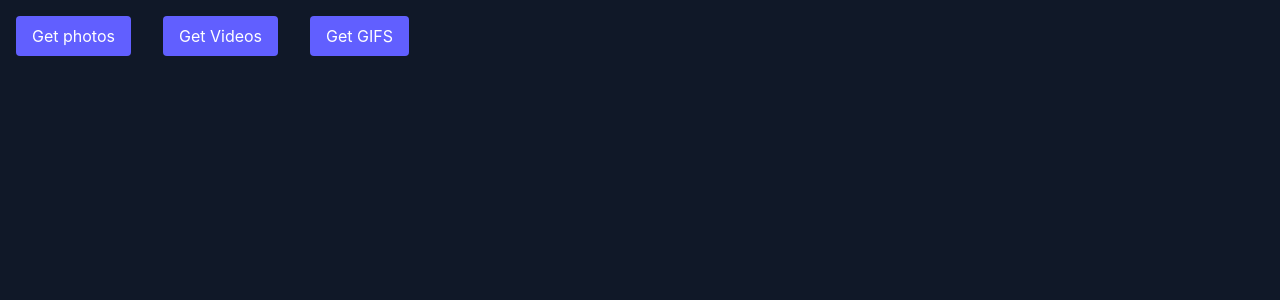
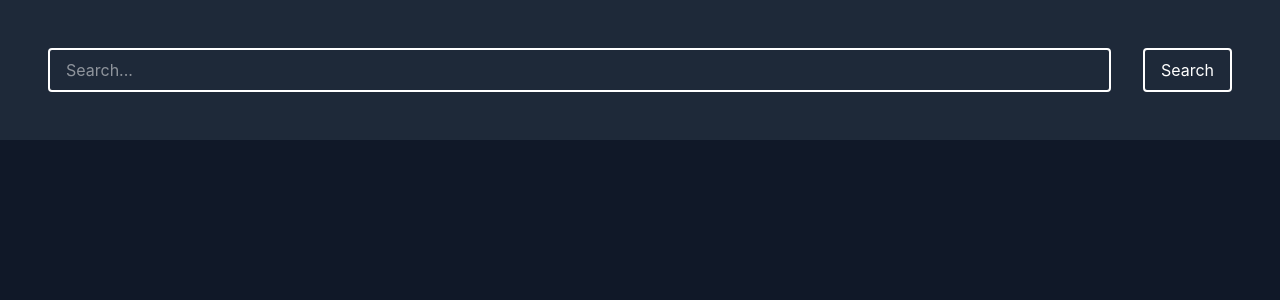
Before and after one commit to Neerrr001/reduxx, a React (Vite) app in the folder projecttt/: page / in a window 1280 px wide. Shown: the top 300 px of the page. Built offline with nearby package versions, Linux system fonts and the light colour scheme.

Commit message:
Made SearchBar

```diff
--- a/projecttt/src/App.jsx
+++ b/projecttt/src/App.jsx
@@ -1,26 +1,11 @@
-import {fetchPhotos, fetchVideos, fetchGifs} from './api/mediaApi'
+import SearchBar from "./components/SearchBar"
+
 const App = () => {
 
   return (
     <div className='h-screen w-full bg-gray-900 text-white'>
-      <button className='px-4 py-2 m-4 bg-indigo-500 cursor-pointer active:scale-95 rounded'
-      onClick={async ()=>{
-        const data = await fetchPhotos('cat')
-        console.log(data.results)
-      }}>Get photos</button>
 
-      <button className='px-4 py-2 m-4 bg-indigo-500 cursor-pointer active:scale-95 rounded'
-      onClick={async ()=>{
-        const data = await fetchVideos('cat')
-        console.log(data.videos)
-      }}>Get Videos</button>
-
-
-    <button className='px-4 py-2 m-4 bg-indigo-500 cursor-pointer active:scale-95 rounded'
-      onClick={async ()=>{
-        const data = await fetchGifs('cat')
-        console.log(data.data.data)
-      }}>Get GIFS</button>
+      <SearchBar />
     </div>
   )
 }
--- a/projecttt/src/components/SearchBar.jsx
+++ b/projecttt/src/components/SearchBar.jsx
@@ -0,0 +1,41 @@
+import {useState} from 'react'
+import { useDispatch } from "react-redux";
+import { setQuery } from '../redux/features/searchSlice';
+
+const SearchBar = () => {
+
+  const [text, setText] = useState('')
+
+  const dispatch = useDispatch()
+
+  const submitHandler = (e)=>{
+    e.preventDefault();
+    dispatch(setQuery(text))
+    setText('')
+  }
+
+  return (
+    <div>
+      <form
+      onSubmit={(e)=>{
+        submitHandler(e)
+      }}
+      className='flex bg-gray-800  p-8'>
+        <input
+        required
+        value={text}
+        onChange={(e)=>{
+          setText(e.target.value)
+        }}
+        className='w-full px-4 py-2 m-4 rounded border-2 outline-none '
+        type="text"
+        placeholder='Search...' />
+        <button
+        className='px-4 py-2 m-4 rounded border-2 cursor-pointer active:scale-95'
+        >Search</button>
+      </form>
+    </div>
+  )
+}
+
+export default SearchBar
--- a/projecttt/src/main.jsx
+++ b/projecttt/src/main.jsx
@@ -2,7 +2,11 @@ import { StrictMode } from 'react'
 import { createRoot } from 'react-dom/client'
 import './index.css'
 import App from './App.jsx'
+import { Provider } from 'react-redux'
+import { store } from './redux/store.js'
 
 createRoot(document.getElementById('root')).render(
-    <App />
+    <Provider store={store}>
+        <App />
+    </Provider>
 )
--- a/projecttt/src/redux/features/searchSlice.js
+++ b/projecttt/src/redux/features/searchSlice.js
@@ -18,16 +18,23 @@ const searchSlice = createSlice({
         },
         setResults(state,action){
             state.results = action.payload
+            state.loading = false
         },
-        setLoading(state,action){
-            state.loading = action.payload
+        setLoading(state){
+            state.loading = true
+            state.error = null
         },
         setError(state,action){
             state.error = action.payload
+            state.loading = false
+        },
+        clearResults(state){
+            state.results = []
         }
+
     }
 })
 
-export const {setQuery, setActiveTabs, setResults, setLoading, setError} = searchSlice.actions
+export const {setQuery, setActiveTabs, setResults, setLoading, setError, clearResults} = searchSlice.actions
 
 export default searchSlice.reducer //only exports the reducer func inside the searchSlice obj
--- a/projecttt/src/redux/store.js
+++ b/projecttt/src/redux/store.js
@@ -1,10 +1,11 @@
 //Redux store only understands the reducer, not the entire slice obj
 
 import {configureStore} from '@reduxjs/toolkit'
+import searchReducer from './features/searchSlice'
 
 
 export const store = configureStore({
     reducer:{
-
+        search: searchReducer,
     }
 })
```
